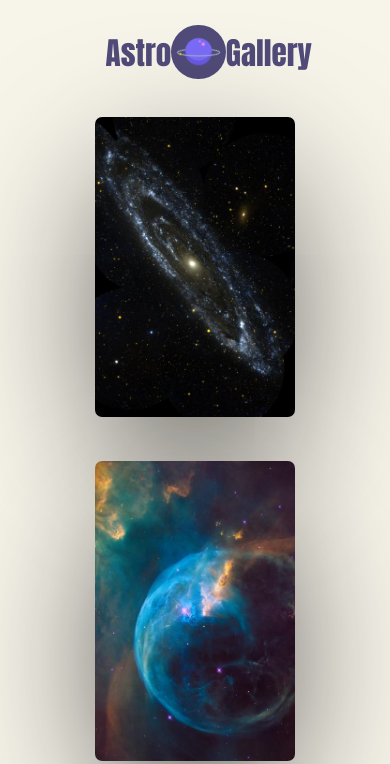
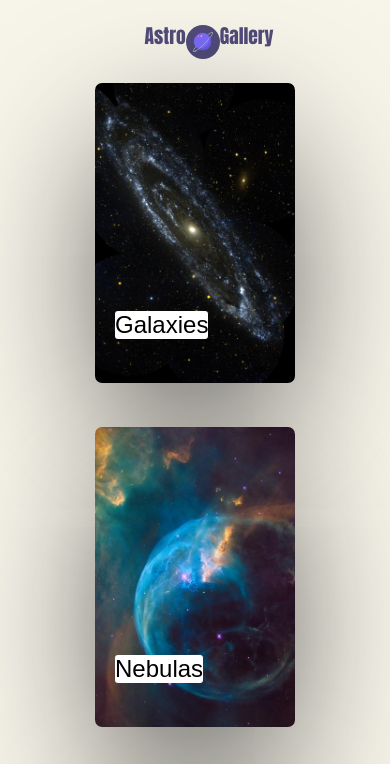
Before and after one commit to fransnl/appPictureLibrary, a plain HTML site: page Test_Index.html in a window 390 px wide. Shown: the top 764 px of the page. Drawn offline with Linux system fonts and the light colour scheme.

Commit message:
från main

```diff
--- a/css/Test_Index.css
+++ b/css/Test_Index.css
@@ -112,3 +112,85 @@ body {
   backdrop-filter: blur(9px);
 
 }
+
+@media only screen and (max-width: 700px) {
+
+  .img:hover{
+    scale: 110%;
+  }
+  .FlexItem {
+    width: 70vw;
+  }
+
+  .header {
+    display: grid;
+    grid-template-columns: auto auto auto;
+    width: 50vw;
+    margin-left: 25vw;
+  }
+
+  .headerText {
+    color: #504B78;
+    font-size: 8vw;
+    font-family: impact;
+  }
+
+  #h1 {
+    text-align: right;
+  }
+
+  #h2 {
+    text-align: left;
+  }
+
+  .logo {
+    width: 8vw;
+    animation: rotate 5s linear infinite;
+  }
+
+  @keyframes rotate {
+    100% {
+      transform: rotate(360deg);
+    }
+  }
+
+  .logobg {
+    display: flex;
+    justify-content: center;
+    align-items: center;
+    margin-top: 2vh;
+    background-color: #504B78;
+    width: 14vw;
+    height: 14vw;
+    border-radius: 50%;
+  }
+}
+@media only screen and (max-width: 1024px) {
+
+  .container div .pText {
+    color: rgb(0, 0, 0);
+    bottom: 20px;
+    border-radius: 3px;
+    background-color: #ffffff;
+    backdrop-filter: blur(9px);
+
+  }
+
+  .header {
+    width: 30vw;
+    margin-left: 35vw;
+  }
+
+  .headerText {
+    font-size: 5vw;
+  }
+
+  .logo {
+    width: 5vw;
+  }
+
+  .logobg {
+    width: 8.75vw;
+    height: 8.75vw;
+  }
+}
```
